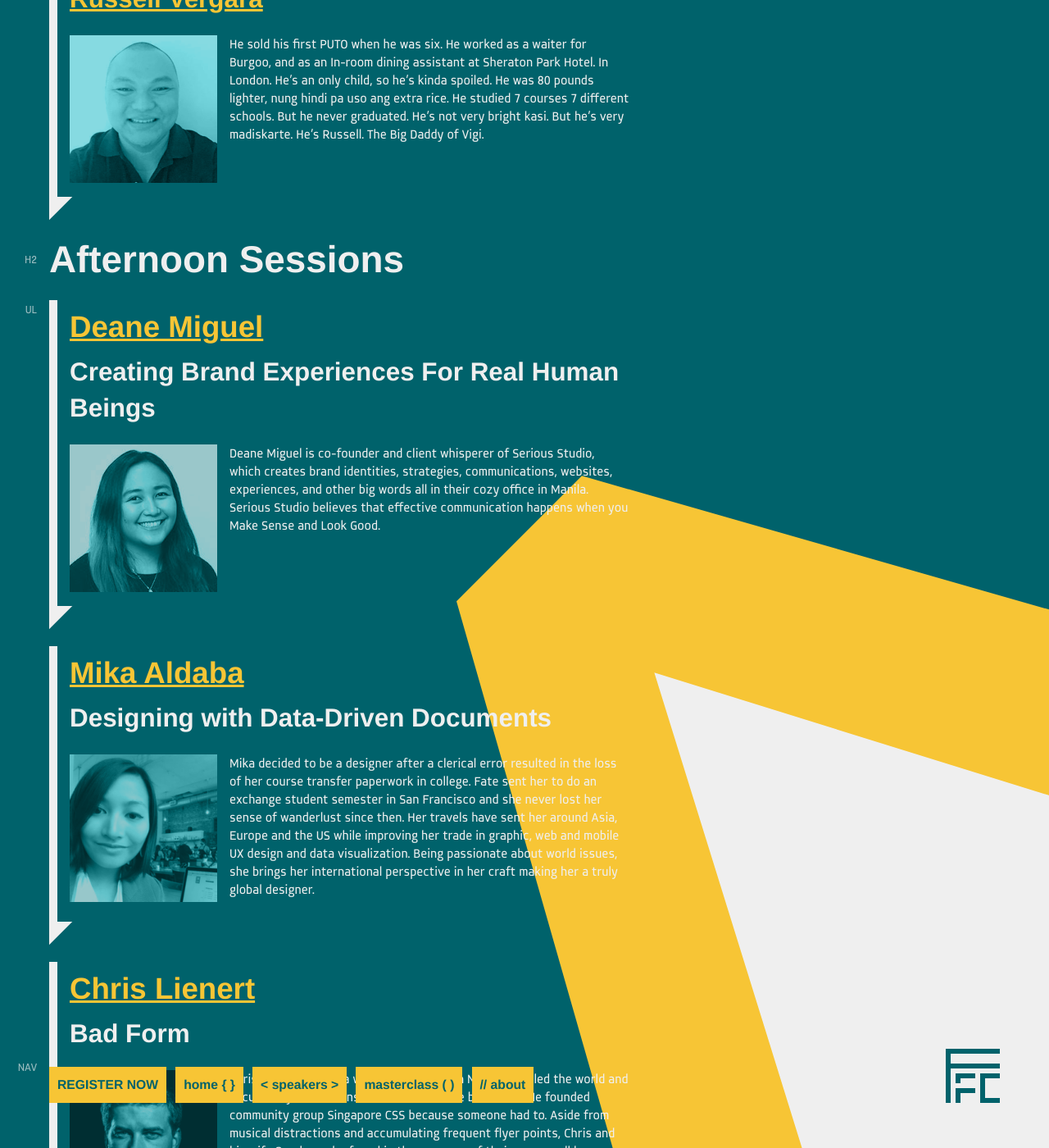
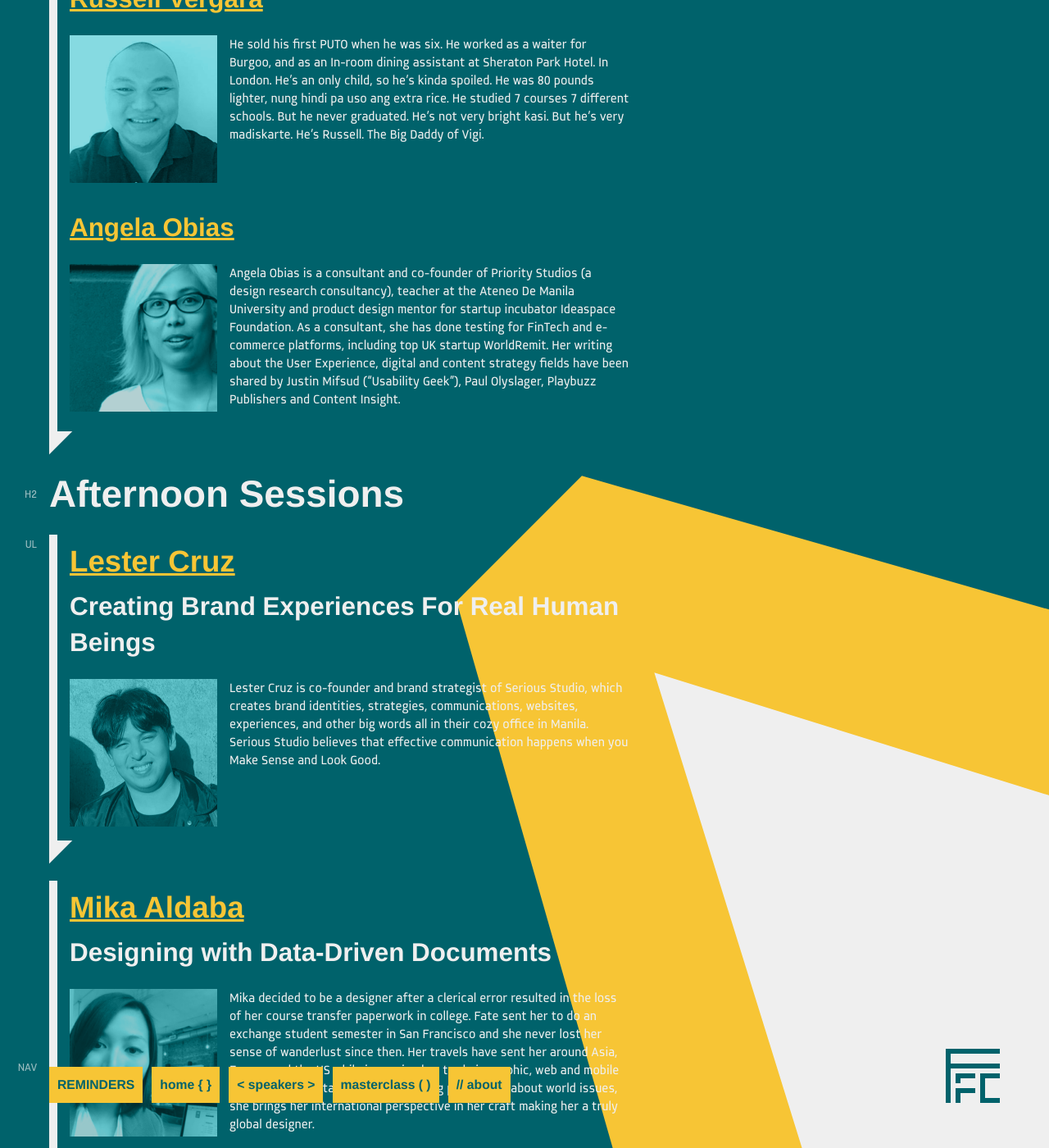
Before and after one commit to pwdo/FFC7-Main-Site, a Jekyll site: the page built from speakers/index.md, in a window 1280 px wide and 1400 px high, scrolled down 1516 px. Shown: the whole window at 82% size. Built offline with Jekyll 4.4.1, drawn with Linux system fonts in a browser that asks for light colours; some of the changed text lies outside the part shown.

Commit message:
Speaker and reminder updates

```diff
--- a/_layouts/default.html
+++ b/_layouts/default.html
@@ -18,7 +18,8 @@
       {% comment %}/// otherwise, display normal navigation ///{% endcomment %}
       {% else %}
         <ul>
-          <li class="nav-register"><a class="page-link" href="https://www.eventbrite.com/e/form-function-class-7-conference-tickets-24640606718#tickets" target="_blank">REGISTER NOW</a></li>
+          <!-- <li class="nav-register"><a class="page-link" href="https://www.eventbrite.com/e/form-function-class-7-conference-tickets-24640606718#tickets" target="_blank">REGISTER NOW</a></li> -->
+          <li class="nav-register"><a class="page-link" href="/reminders/">REMINDERS</a></li>
 
           {% assign pages = site.pages | sort:"weight" %}
           {% for thispage in pages %}
--- a/speakers/index.md
+++ b/speakers/index.md
@@ -46,15 +46,22 @@ October 22 programme reminders: check-in registration starts at 7:30 am, doors w
 
   He sold his first PUTO when he was six. He worked as a waiter for Burgoo, and as an In-room dining assistant at Sheraton Park Hotel. In London.  He’s an only child, so he’s kinda spoiled. He was 80 pounds lighter, nung hindi pa uso ang extra rice. He studied 7 courses 7 different schools. But he never graduated. He’s not very bright kasi. But he’s very madiskarte. He’s Russell. The Big Daddy of Vigi.
 
+  <h4 id="angela-obias"><a target="_blank" href="https://angelaobias.wordpress.com/">Angela Obias</a></h4>
+
+  <figure class="speaker-img"><img src="/assets/speaker-angela.png" alt="Angela Obias"></figure>
+
+  Angela Obias is a consultant and co-founder of Priority Studios (a design research consultancy), teacher at the Ateneo De Manila University and product design mentor for startup incubator Ideaspace Foundation. As a consultant, she has done testing for FinTech and e-commerce platforms, including top UK startup WorldRemit. Her writing about the User Experience, digital and content strategy fields have been shared by Justin Mifsud (“Usability Geek”), Paul Olyslager, Playbuzz Publishers and Content Insight.
+
+
 ## Afternoon Sessions
 
-- <h3 id="deane-miguel"><a target="_blank" href="http://www.serious-studio.com/">Deane Miguel</a></h3>
+- <h3 id="lester-cruz"><a target="_blank" href="http://www.serious-studio.com/">Lester Cruz</a></h3>
 
   #### Creating Brand Experiences For Real Human Beings
 
-  <figure class="speaker-img"><img src="/assets/speaker-deane.png" alt="Deane Miguel"></figure>
+  <figure class="speaker-img"><img src="/assets/speaker-lester.png" alt="Lester Cruz"></figure>
 
-  Deane Miguel is co-founder and client whisperer of Serious Studio, which creates brand identities, strategies, communications, websites, experiences, and other big words all in their cozy office in Manila. Serious Studio believes that effective communication happens when you Make Sense and Look Good.
+  Lester Cruz is co-founder and brand strategist of Serious Studio, which creates brand identities, strategies, communications, websites, experiences, and other big words all in their cozy office in Manila. Serious Studio believes that effective communication happens when you Make Sense and Look Good.
 
 - <h3 id="mika-aldaba"><a target="_blank" href="http://mika.ph">Mika Aldaba</a></h3>
 
@@ -82,4 +89,4 @@ October 22 programme reminders: check-in registration starts at 7:30 am, doors w
 
 - ### Panel: Speaker Q&A
 
-  Deane, Kendra, Sam, Mika, Chris, and Sacha will take questions from the audience.
+  Lester, Kendra, Sam, Mika, Chris, and Sacha will take questions from the audience.
```
Also changed, not shown: index.md (+2 -1 lines), masterclass/index.md (+1 -1 lines), reminders/index.md (+7 -5 lines), assets/partner-aelogica.png (added), assets/speaker-angela.png (added), assets/speaker-lester.png (added).
